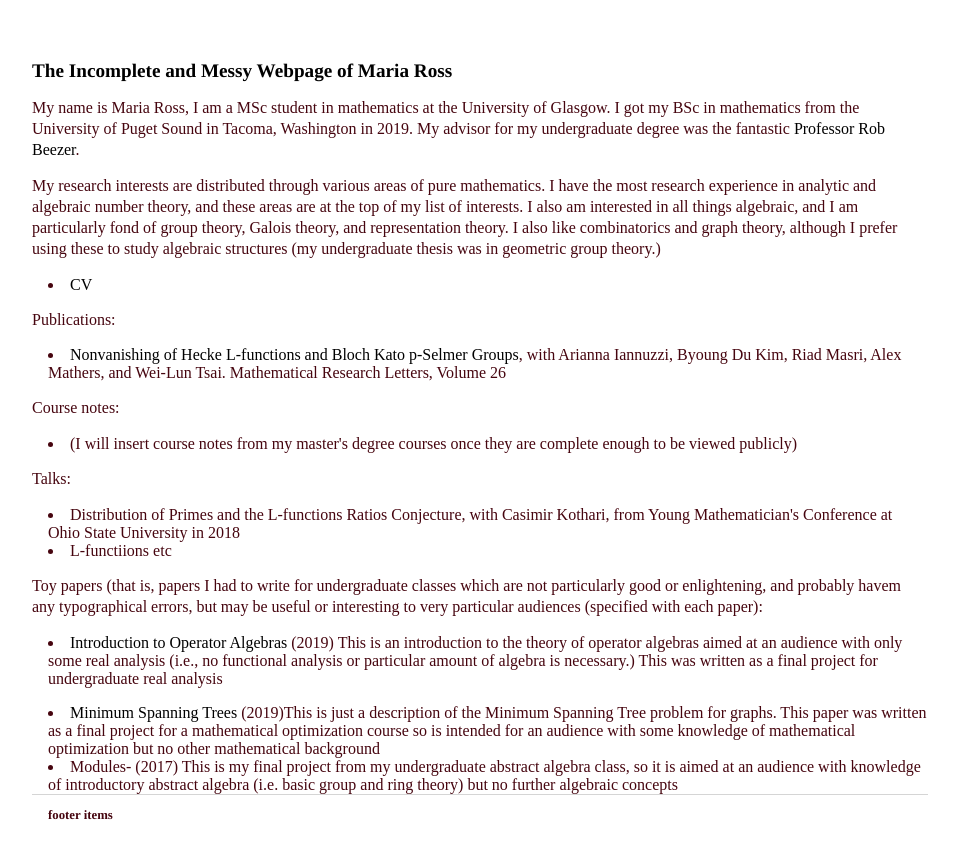
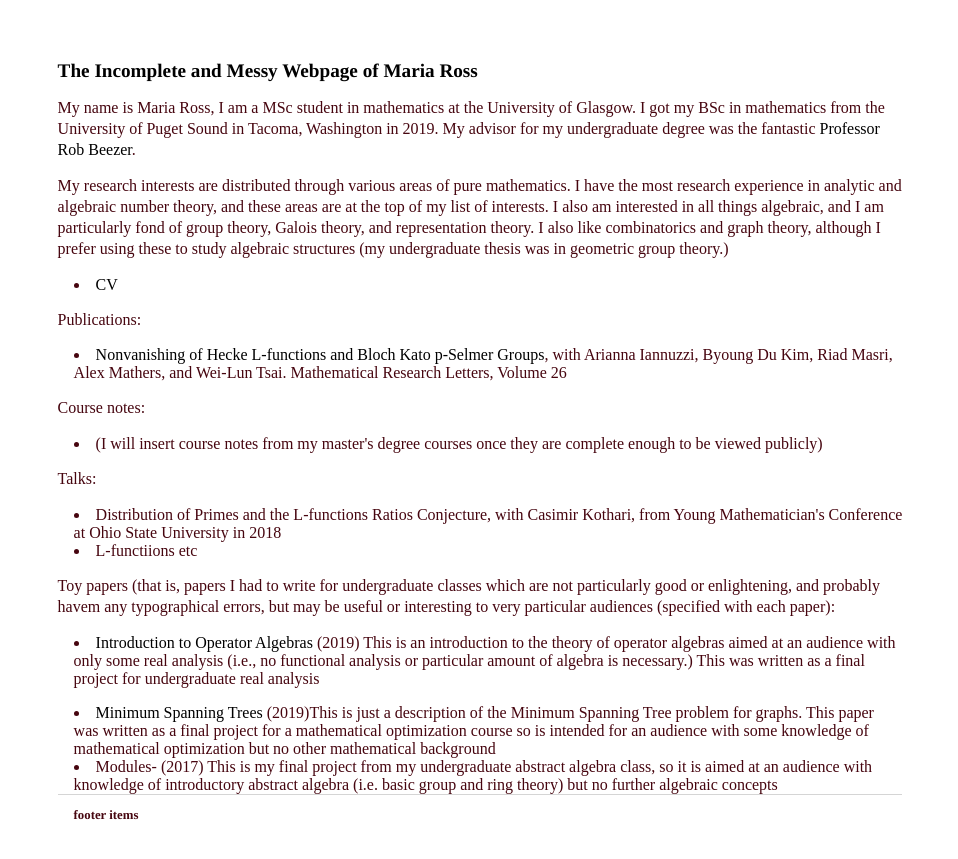
Before and after one commit to mariarross/mariarross.github.io, a Jekyll site: the page built from index.html, in a window 1280 px wide. Shown: the top 859 px of the page, without its empty margins (160-1118 px from the left). Built offline with Jekyll 4.4.1, drawn with Linux system fonts in a browser that asks for light colours.

Commit message:
Update main.css

```diff
--- a/css/main.css
+++ b/css/main.css
@@ -1,6 +1,6 @@
 body {
     margin: 60px auto;
-    width: 70%;
+    width: 66%;
 }
 nav ul, footer ul {
     font-family:'Times', 'Times', 'Serif';
```
